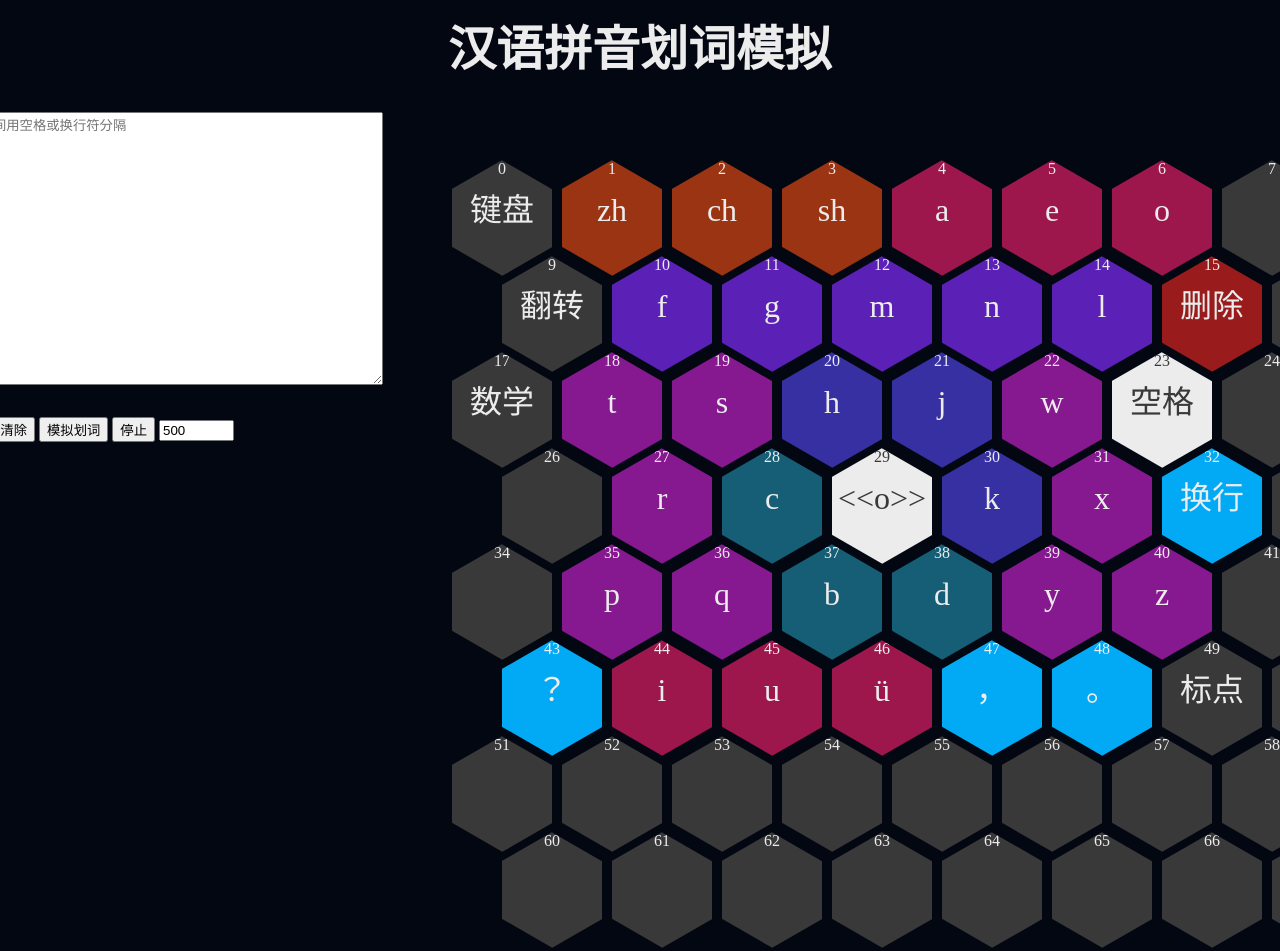
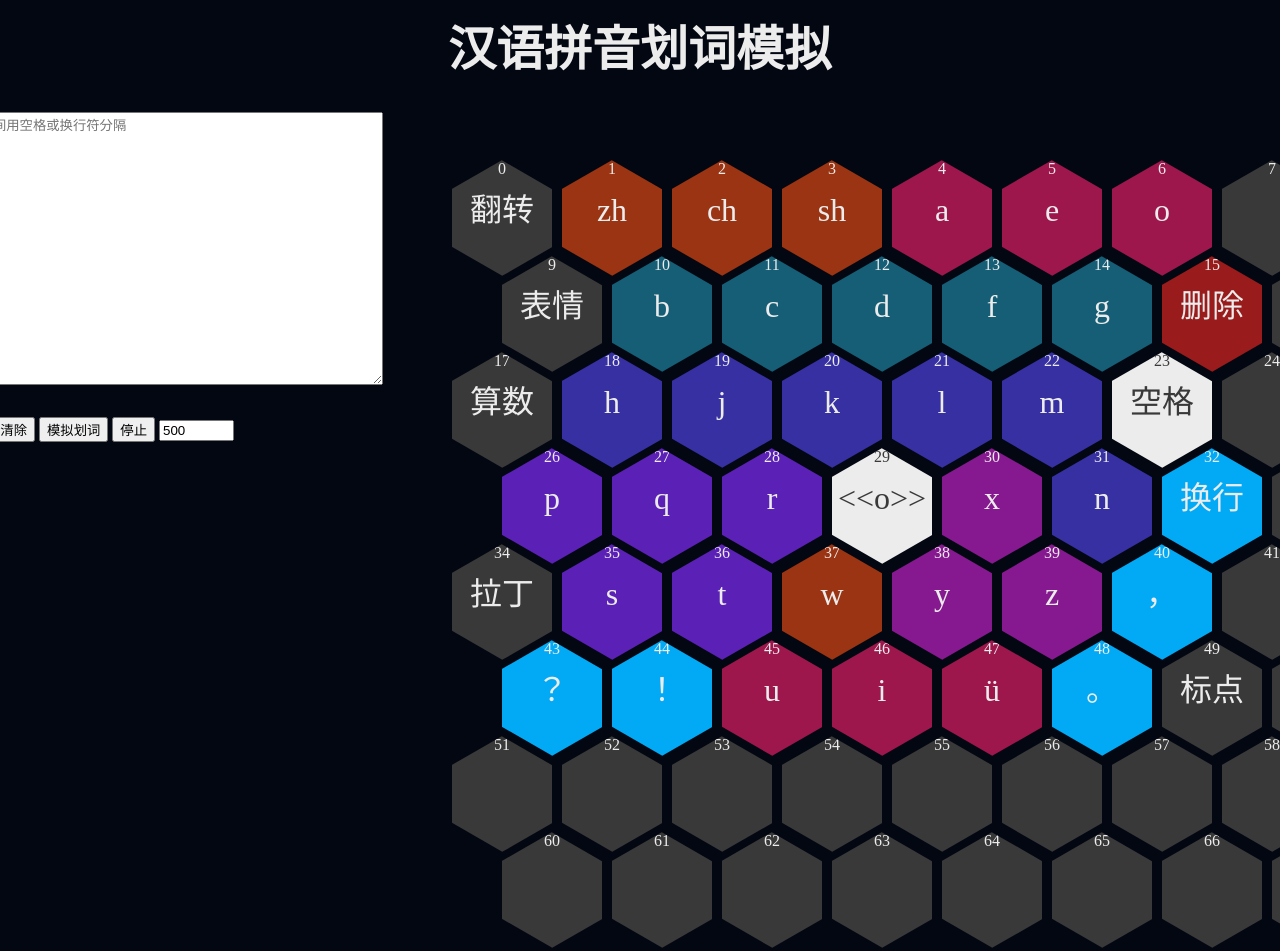
Before and after one commit to crazydan-studio/kuaizi-ime, a plain HTML site: page analyze/simulate.html in a window 1280 px wide. Shown: the top 951 px of the page. Drawn offline with Linux system fonts and the light colour scheme.

Commit message:
Analyze: 调整按键布局

```diff
--- a/analyze/simulate.css
+++ b/analyze/simulate.css
@@ -173,38 +173,38 @@ body {
   background-color: rgb(157, 23, 77);
 }
 
-.key[name="f"] .hex-inner,
-.key[name="m"] .hex-inner,
-.key[name="l"] .hex-inner,
-.key[name="g"] .hex-inner,
-.key[name="n"] .hex-inner {
+.key[name="t"] .hex-inner,
+.key[name="p"] .hex-inner,
+.key[name="q"] .hex-inner,
+.key[name="r"] .hex-inner,
+.key[name="s"] .hex-inner {
   background-color: rgb(91, 33, 182);
 }
 
+.key[name="f"] .hex-inner,
+.key[name="g"] .hex-inner,
 .key[name="c"] .hex-inner,
 .key[name="b"] .hex-inner,
 .key[name="d"] .hex-inner {
   background-color: rgb(21, 94, 117);
 }
 
+.key[name="w"] .hex-inner,
 .key[name="zh"] .hex-inner,
 .key[name="ch"] .hex-inner,
 .key[name="sh"] .hex-inner {
   background-color: rgb(154, 52, 18);
 }
 
-.key[name="p"] .hex-inner,
-.key[name="q"] .hex-inner,
-.key[name="r"] .hex-inner,
-.key[name="s"] .hex-inner,
-.key[name="t"] .hex-inner,
-.key[name="w"] .hex-inner,
 .key[name="x"] .hex-inner,
 .key[name="y"] .hex-inner,
 .key[name="z"] .hex-inner {
   background-color: rgb(134, 25, 143);
 }
 
+.key[name="m"] .hex-inner,
+.key[name="l"] .hex-inner,
+.key[name="n"] .hex-inner,
 .key[name="h"] .hex-inner,
 .key[name="j"] .hex-inner,
 .key[name="k"] .hex-inner {
--- a/analyze/simulate.js
+++ b/analyze/simulate.js
@@ -14,44 +14,47 @@ const hexWidth = 100;
 const hexSpacing = 5;
 const hexOuterWidth = hexWidth + 2 * hexSpacing;
 const keyMapping = {
-  10: 'f',
-  30: 'k',
-  22: 'w',
-  12: 'm',
-  19: 's',
+  10: 'b',
+  38: 'y',
+  22: 'm',
+  12: 'd',
+  19: 'j',
   23: '空格',
+  21: 'l',
+  13: 'f',
+  15: '删除',
+  0: '翻转',
+  //0: '键盘',
+  18: 'h',
+  4: 'a',
+  5: 'e',
+  6: 'o',
+  1: 'zh',
+  2: 'ch',
   3: 'sh',
-  20: 'h',
-  13: 'n',
-  21: 'j',
-  15: '删除',
-  9: '翻转',
-  0: '键盘',
-  35: 'p',
-  18: 't',
-  6: 'o',
-  5: 'e',
-  4: 'a',
-  36: 'q',
-  37: 'b',
+  36: 't',
+  26: 'p',
+  27: 'q',
+  28: 'r',
   29: '<&lt;o&gt;>',
-  1: 'zh',
-  31: 'x',
+  30: 'x',
+  31: 'n',
   32: '换行',
-  38: 'd',
-  27: 'r',
-  14: 'l',
-  39: 'y',
-  17: '数学',
-  2: 'ch',
-  40: 'z',
-  11: 'g',
-  28: 'c',
-  46: 'ü',
-  44: 'i',
+  37: 'w',
+  14: 'g',
+  39: 'z',
+  17: '算数',
+  34: '拉丁',
+  9: '表情',
+  11: 'c',
+  20: 'k',
+  35: 's',
+  40: '，',
+  43: '？',
+  44: '！',
   45: 'u',
-  43: '？',
-  47: '，',
+  46: 'i',
+  47: 'ü',
   48: '。',
   49: '标点'
 };
```
